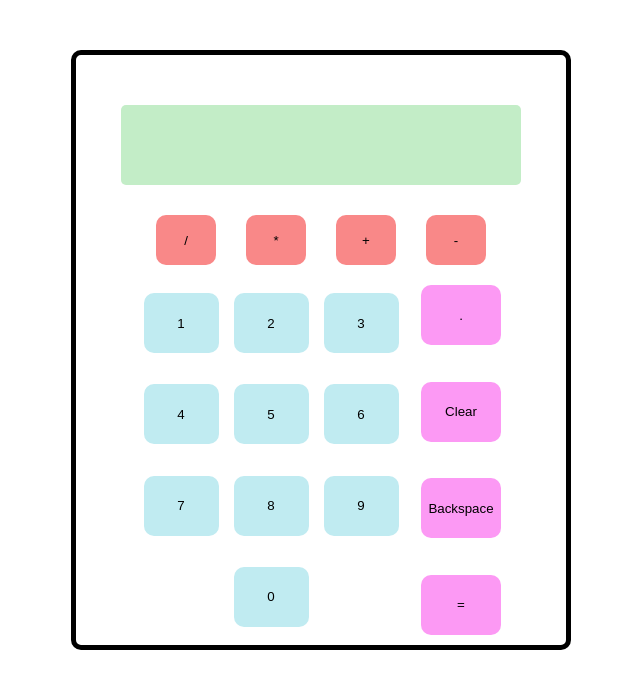
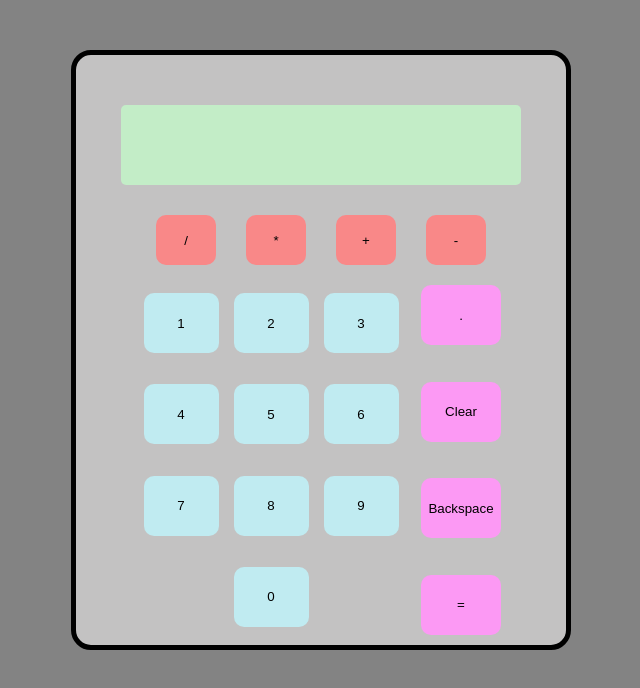
Before and after one commit to SofiaLover4/calculator, a plain HTML site: page index.html in a window 1280 px wide. Shown: the whole page, without its empty margins (319-959 px from the left). Drawn offline with Linux system fonts and the light colour scheme.

Commit message:
Add background color to body and calculator

```diff
--- a/styles.css
+++ b/styles.css
@@ -1,3 +1,7 @@
+ body {
+   background-color: rgb(131, 131, 131);
+ }
+
  body * {
    box-sizing: border-box;
 }
@@ -15,7 +19,8 @@ button {
    align-items: center;
    border-width: 5px;
    border-style: solid;
-   border-radius: 10px;
+   border-radius: 20px;
+   background-color:rgb(195, 194, 194) ;
  }
 
  .screen {
```
